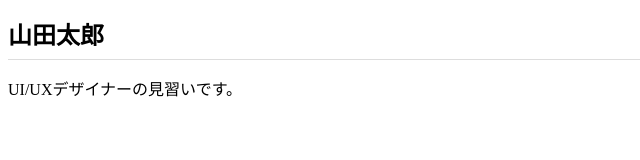
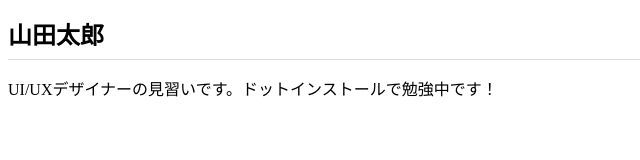
Before and after one commit to Rui25/dotinstall.github.io, a plain HTML site: page index.html in a window 1280 px wide. Shown: the whole page, without its empty margins (0-640 px from the left). Drawn offline with Linux system fonts and the light colour scheme.

Commit message:
Add files via upload

```diff
--- a/index.html
+++ b/index.html
@@ -9,6 +9,6 @@
 </head>
 <body>
   <h1>山田太郎</h1>
-  <p>UI/UXデザイナーの見習いです。</p>
+  <p>UI/UXデザイナーの見習いです。ドットインストールで勉強中です！</p>
 </body>
 </html>
```
